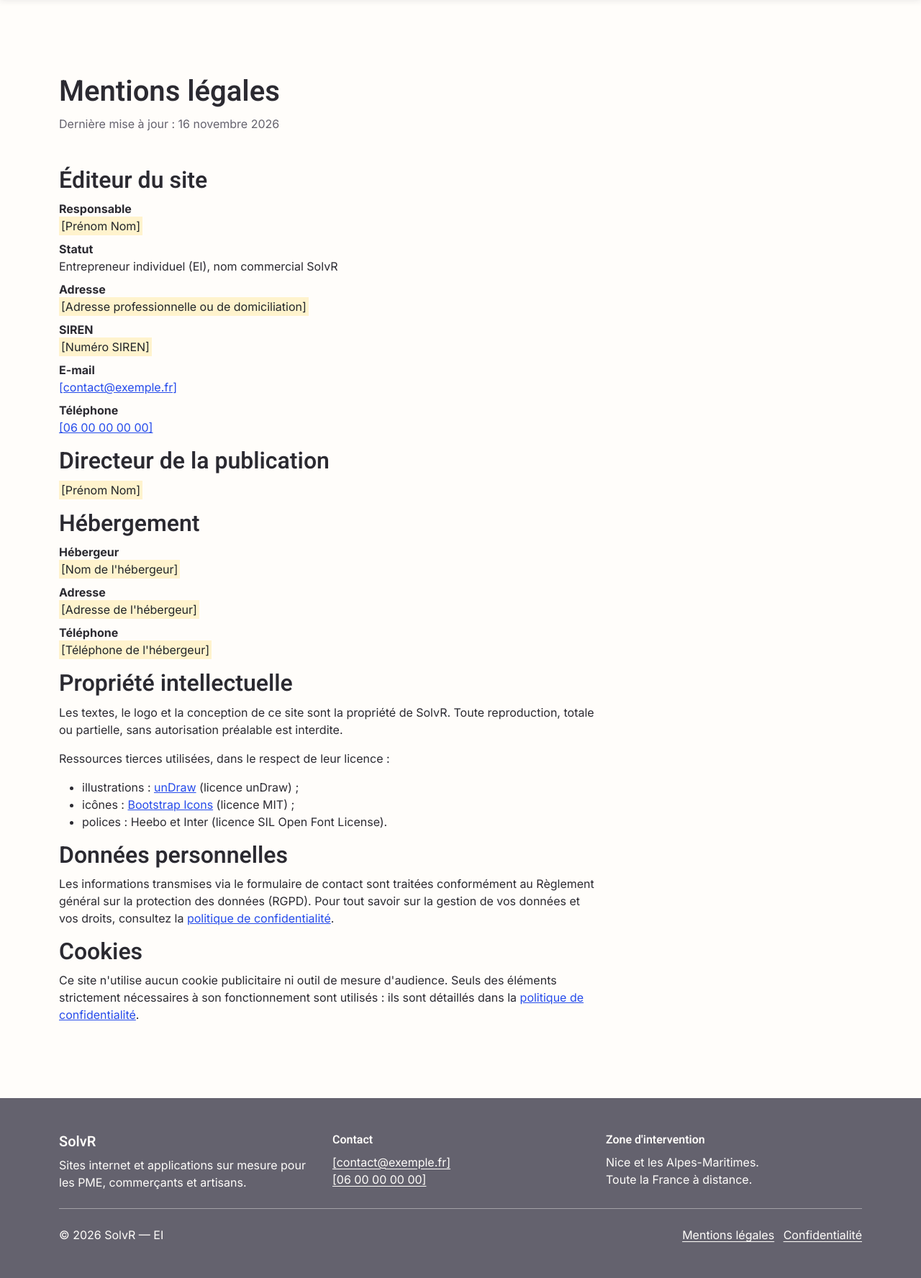
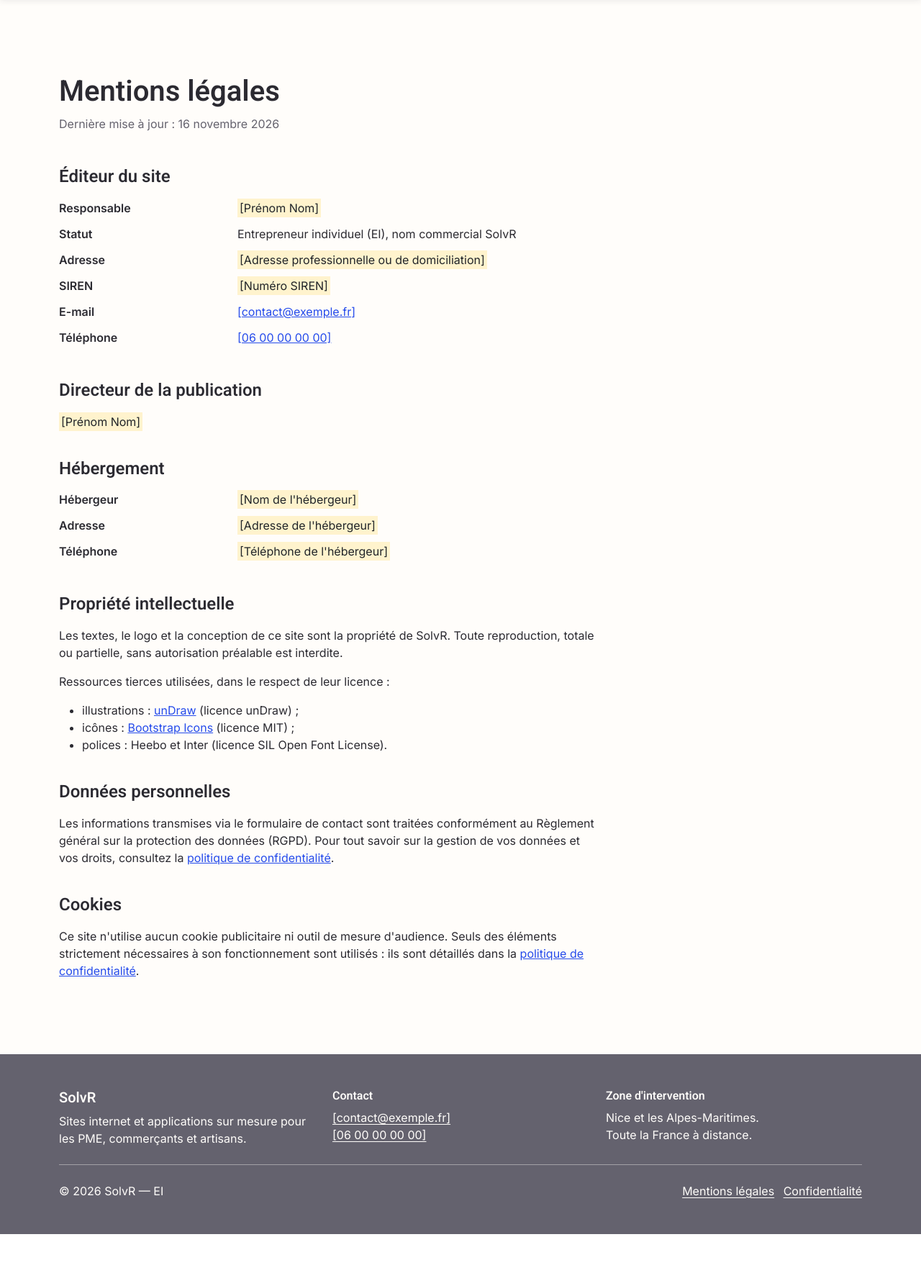
Before and after one commit to Jige06/SolvR, a PHP site: page /mentions-legales.php in a window 1280 px wide. Shown: the part 59-1835 px from the top of the page at 72% size. After the commit the page ends 1774 px from the top, so only its background shows below. Run offline with PHP 8.4, Linux system fonts and the light colour scheme.

Commit message:
style: pages légales et page 404

```diff
--- a/assets/css/style.css
+++ b/assets/css/style.css
@@ -617,7 +617,59 @@ h1, h2, h3, h4, h5, h6,
 }
 
 /* ==========================================================
-   15. Réduction des animations
+   15. Pages légales et 404
+   ========================================================== */
+.page-legale h2 {
+    margin-top: 2.5rem;
+    margin-bottom: 1rem;
+    font-size: 1.5rem;
+}
+
+/* Paires « intitulé : valeur » : empilées en mobile, sur deux colonnes ensuite */
+.infos-legales {
+    display: grid;
+    grid-template-columns: 1fr;
+    gap: 0.25rem 1.5rem;
+    margin-bottom: 0;
+}
+
+.infos-legales dt {
+    font-weight: 600;
+}
+
+.infos-legales dd {
+    margin-bottom: 0.75rem;
+}
+
+@media (min-width: 768px) {
+    .infos-legales {
+        grid-template-columns: 14rem 1fr;
+    }
+
+    .infos-legales dd {
+        margin-bottom: 0.5rem;
+    }
+}
+
+/* Tableaux aux couleurs du thème */
+.tableau-legal {
+    --bs-table-bg: transparent;
+    --bs-table-color: var(--solvr-text);
+    --bs-table-border-color: var(--solvr-border-strong);
+}
+
+/* Page 404 */
+.page-404 .code-erreur {
+    margin-bottom: 1rem;
+    color: var(--solvr-accent);
+    font-family: var(--brand-font-heading);
+    font-size: clamp(5rem, 20vw, 9rem);
+    font-weight: 700;
+    line-height: 1;
+}
+
+/* ==========================================================
+   16. Réduction des animations
    ========================================================== */
 @media (prefers-reduced-motion: reduce) {
     *,
```
